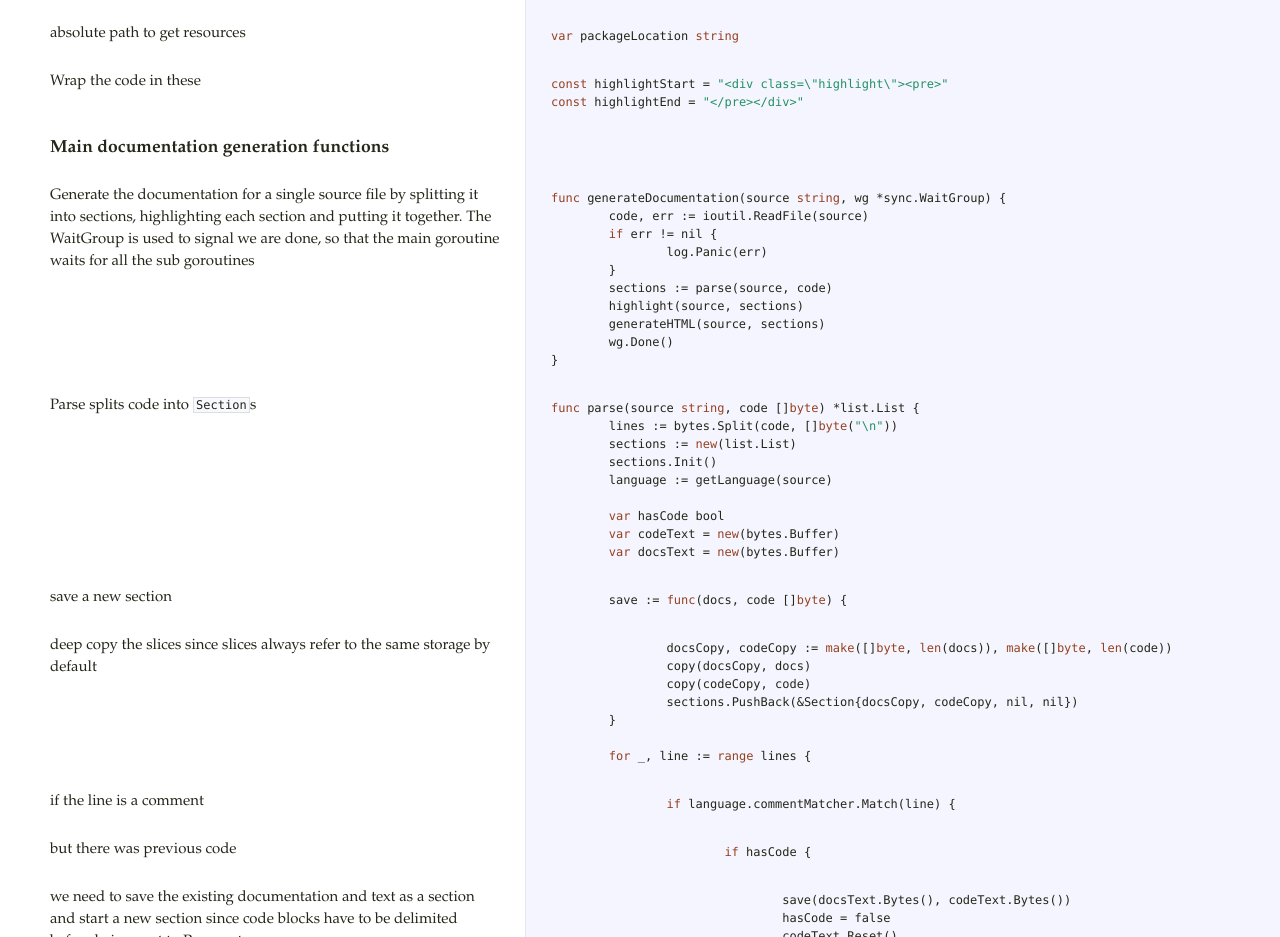
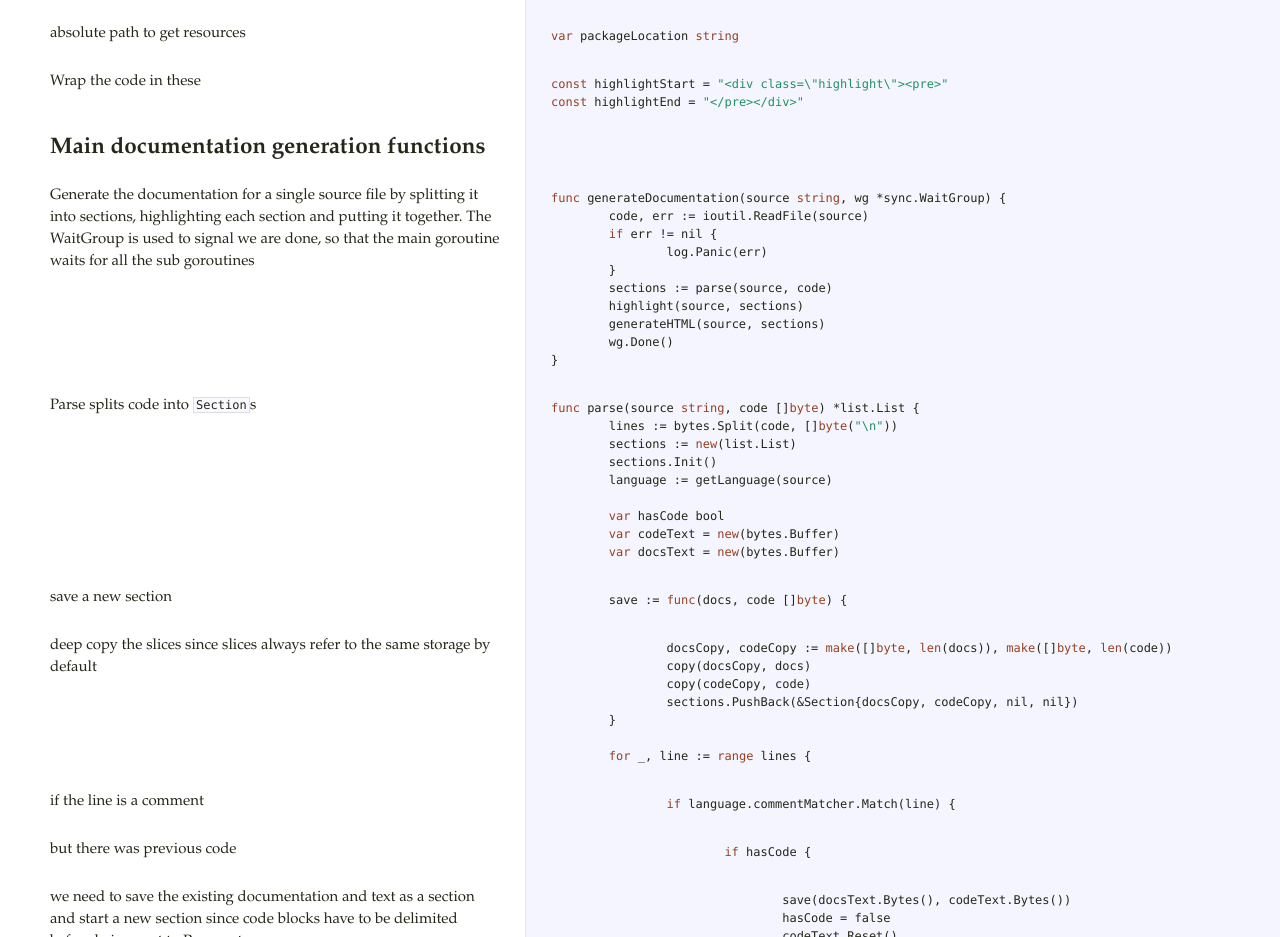
Before and after one commit to nikhilm/gocco, a plain HTML site: page index.html in a window 1280 px wide. Shown: the part 1642-2579 px from the top of the page. Drawn offline with Linux system fonts and the light colour scheme.

Commit message:
Increase header level

```diff
--- a/index.html
+++ b/index.html
@@ -352,7 +352,7 @@ template, so calculate it outside</p>
               <div class="pilwrap">
                   <a class="pilcrow" href="#section-21">&#182;</a>
               </div>
-                <h3>Main documentation generation functions</h3>
+                <h2>Main documentation generation functions</h2>
 
             </td>
             <td class="code">
```
